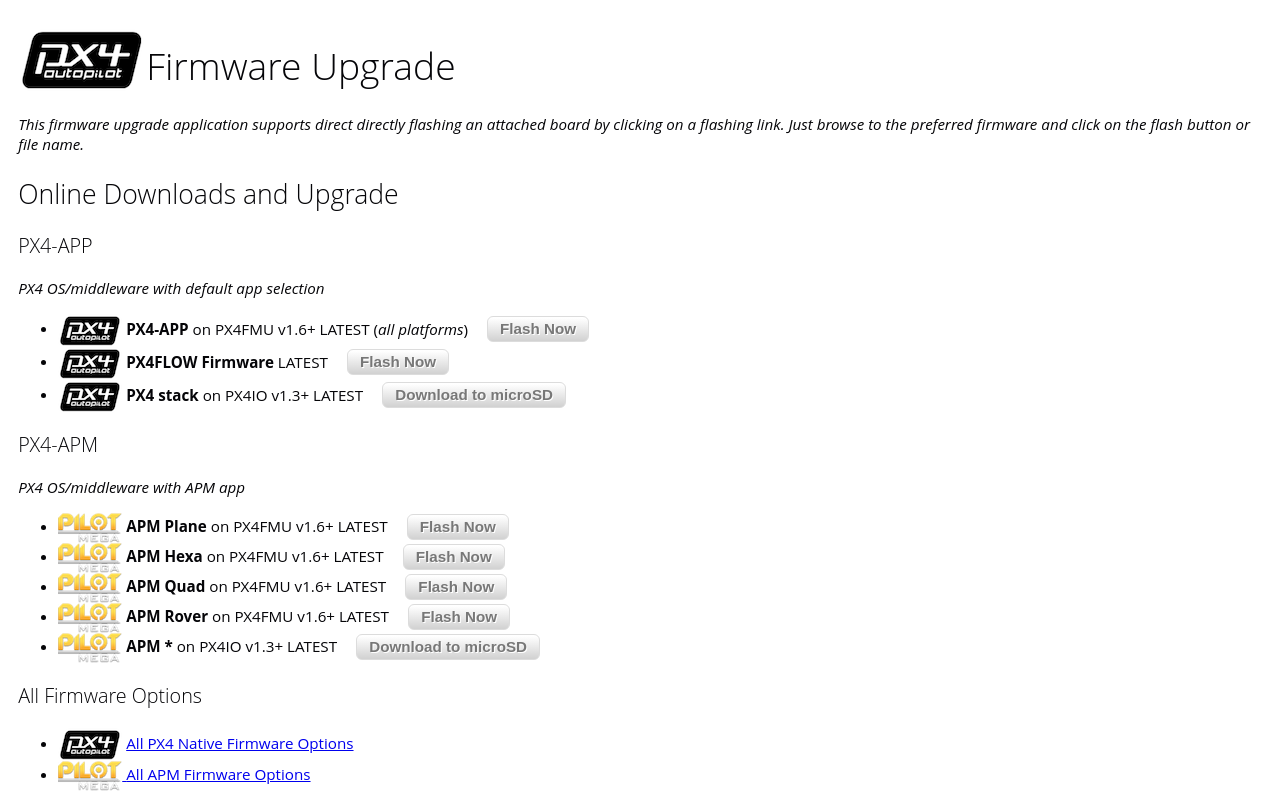
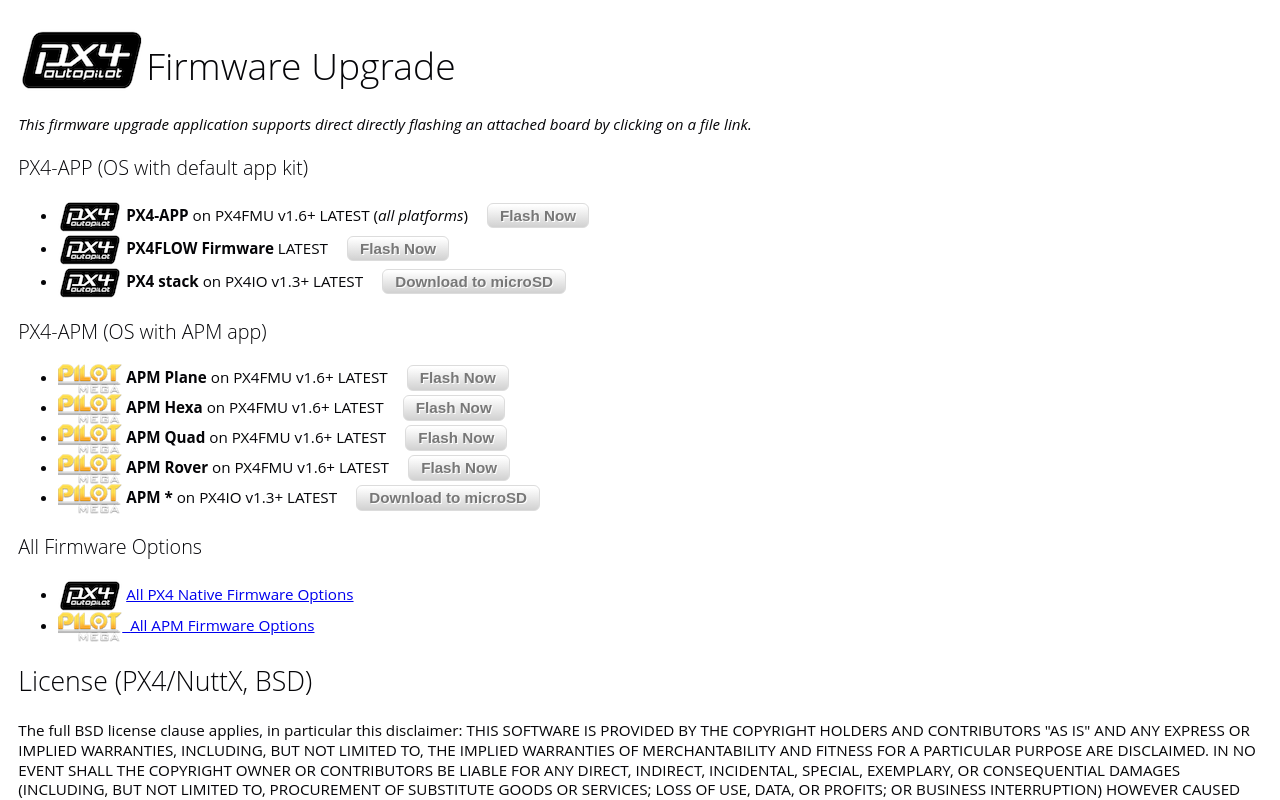
Before and after one commit to LorenzMeier/qupgrade, a plain HTML site: page files/html/index.html in a window 1280 px wide. Shown: the top 800 px of the page. Drawn offline with nearby package versions, Linux system fonts and the light colour scheme; a web font is replaced by a local one.

Commit message:
Simplified HTML, added app logo

```diff
--- a/files/html/index.html
+++ b/files/html/index.html
@@ -64,13 +64,9 @@
             </tr>
         </table>
 
-        <i>This firmware upgrade application supports direct directly flashing an attached board by clicking on a flashing link. Just browse to the preferred firmware and click on the flash button or file name.</i>
+        <i>This firmware upgrade application supports direct directly flashing an attached board by clicking on a file link.</i>
 
-        <h2>Online Downloads and Upgrade</h2>
-
-        <h3>PX4-APP</h3>
-
-        <i>PX4 OS/middleware with default app selection</i>
+        <h3>PX4-APP (OS with default app kit)</h3>
 
         <ul>
             <li><img src="img/px4_logo_small.png"></img> <strong>PX4-APP</strong> on PX4FMU v1.6+ LATEST (<i>all platforms</i>) <strong><a href="https://pixhawk.ethz.ch/px4/_media/downloads/px4fmu.px4" class="myButton">Flash Now</a></strong></li>
@@ -78,9 +74,7 @@
             <li><img src="img/px4_logo_small.png"></img> <strong>PX4 stack</strong> on PX4IO v1.3+ LATEST <strong><a href="https://pixhawk.ethz.ch/px4/_media/downloads/px4io.bin" class="myButton">Download to microSD</a></strong></li>
         </ul>
 
-        <h3>PX4-APM</h3>
-
-        <i>PX4 OS/middleware with APM app</i>
+        <h3>PX4-APM (OS with APM app)</h3>
 
         <ul>
             <li><img src="img/apm_logo_small.png"></img> <strong>APM Plane</strong> on PX4FMU v1.6+ LATEST <strong><a href="http://firmware.diydrones.com/Plane/latest/PX4/px4fmu.px4" class="myButton">Flash Now</a></strong></li>
@@ -94,7 +88,7 @@
 
         <ul>
             <li><img src="img/px4_logo_small.png"></img> <a href="http://pixhawk.ethz.ch/px4/downloads">All PX4 Native Firmware Options</li>
-            <li><img src="img/apm_logo_small.png"></img> <a href="http://firmware.diydrones.com">All APM Firmware Options</a></li>
+            <li><img src="img/apm_logo_small.png"></img> &nbsp;<a href="http://firmware.diydrones.com">All APM Firmware Options</a></li>
         </ul>
 
         <h2>License (PX4/NuttX, BSD)</h2>
```
Also changed, not shown: files/logo/qupgrade_logo.png (added), files/logo/qupgrade_logo.svg (added), 3 other files.
